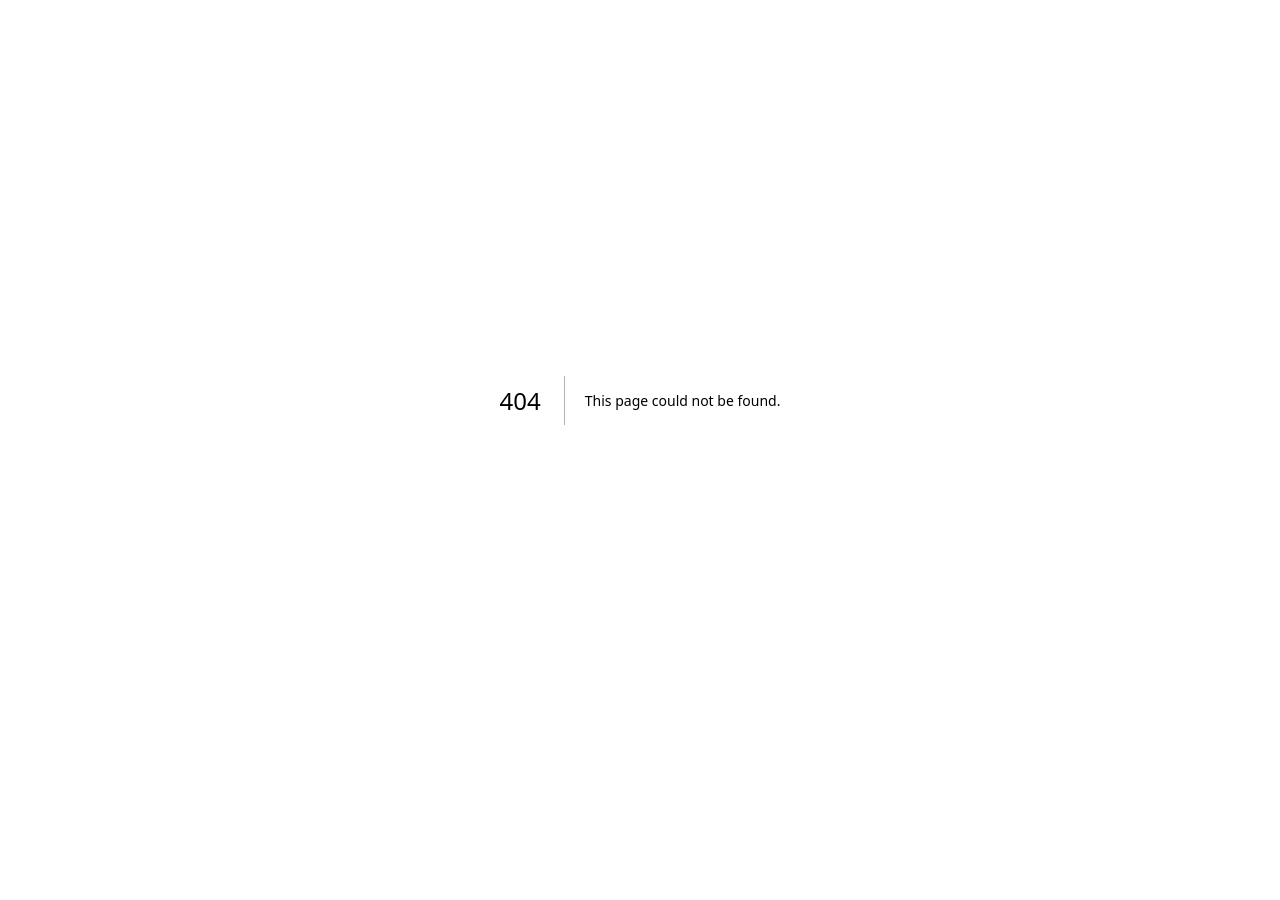
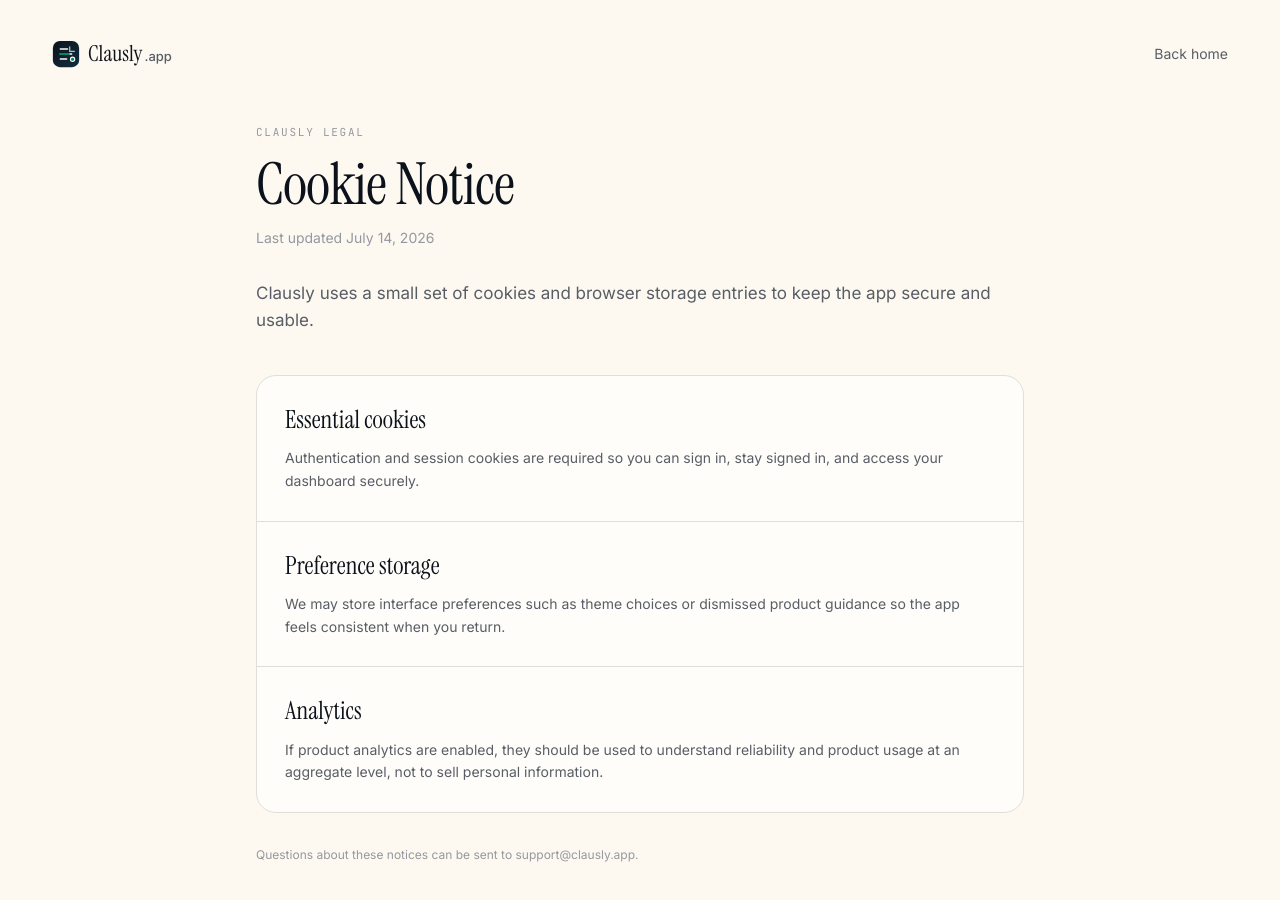
Before and after one commit to EGKIP/Clausly, a Next.js app: page /legal/cookies in a window 1280 px wide. Before the commit this address had no page. Shown: the top 900 px of the page. Before the commit the page ends 800 px from the top, so only its background shows below. Built offline with nearby package versions, Linux system fonts and the light colour scheme.

Commit message:
feat(legal): add public legal pages

```diff
--- /dev/null
+++ b/src/app/legal/[slug]/page.tsx
@@ -0,0 +1,203 @@
+import Link from "next/link";
+import { notFound } from "next/navigation";
+import type { Metadata } from "next";
+import { Logo } from "@/components/brand/logo";
+import { Container } from "@/components/ui/primitives";
+
+type LegalSlug = "terms" | "privacy" | "cookies" | "disclaimer";
+
+type LegalPage = {
+  title: string;
+  updated: string;
+  intro: string;
+  sections: Array<{
+    title: string;
+    body: string;
+  }>;
+};
+
+const legalPages: Record<LegalSlug, LegalPage> = {
+  terms: {
+    title: "Terms of Service",
+    updated: "July 14, 2026",
+    intro:
+      "These terms describe the basic rules for using Clausly while the product is in early access.",
+    sections: [
+      {
+        title: "Use of Clausly",
+        body:
+          "Clausly helps you organize contract documents, review AI-assisted summaries, and manage reminders. You are responsible for the documents you upload and for deciding how to use the information Clausly provides.",
+      },
+      {
+        title: "No legal advice",
+        body:
+          "Clausly is not a law firm and does not provide legal advice. Summaries, clause explanations, risk labels, Q&A answers, reminders, exports, and shared digests are informational only.",
+      },
+      {
+        title: "Account responsibility",
+        body:
+          "Keep your account credentials secure and use Clausly only for documents you have the right to upload, analyze, export, or share.",
+      },
+      {
+        title: "Early access changes",
+        body:
+          "Features, limits, pricing, and availability may change as Clausly moves toward production readiness. We will aim to communicate meaningful changes clearly.",
+      },
+    ],
+  },
+  privacy: {
+    title: "Privacy Policy",
+    updated: "July 14, 2026",
+    intro:
+      "This policy summarizes how Clausly handles account data and uploaded contract information.",
+    sections: [
+      {
+        title: "Information we process",
+        body:
+          "Clausly processes account details, uploaded documents, extracted text, generated summaries, clauses, dates, reminders, questions, exports, shares, and operational audit events.",
+      },
+      {
+        title: "How information is used",
+        body:
+          "We use this information to provide contract organization, AI analysis, reminders, portfolio search, billing, security, support, and product reliability.",
+      },
+      {
+        title: "Document privacy",
+        body:
+          "Your documents are scoped to your account. Share links are read-only, token-protected, and can be revoked by the account owner.",
+      },
+      {
+        title: "Service providers",
+        body:
+          "Clausly may rely on trusted providers for hosting, authentication, storage, AI processing, billing, and email delivery. These providers are used only to operate the product.",
+      },
+    ],
+  },
+  cookies: {
+    title: "Cookie Notice",
+    updated: "July 14, 2026",
+    intro:
+      "Clausly uses a small set of cookies and browser storage entries to keep the app secure and usable.",
+    sections: [
+      {
+        title: "Essential cookies",
+        body:
+          "Authentication and session cookies are required so you can sign in, stay signed in, and access your dashboard securely.",
+      },
+      {
+        title: "Preference storage",
+        body:
+          "We may store interface preferences such as theme choices or dismissed product guidance so the app feels consistent when you return.",
+      },
+      {
+        title: "Analytics",
+        body:
+          "If product analytics are enabled, they should be used to understand reliability and product usage at an aggregate level, not to sell personal information.",
+      },
+    ],
+  },
+  disclaimer: {
+    title: "Legal Disclaimer",
+    updated: "July 14, 2026",
+    intro:
+      "Clausly provides contract intelligence, organization, and reminders. It does not replace professional legal advice.",
+    sections: [
+      {
+        title: "Informational only",
+        body:
+          "AI-generated summaries, clause explanations, risk indicators, document Q&A, exports, insights, and reminders are informational aids. They may be incomplete or incorrect.",
+      },
+      {
+        title: "Review source documents",
+        body:
+          "Always review the original contract before making decisions. Pay particular attention to highlighted clauses, dates, payment obligations, renewal terms, and termination language.",
+      },
+      {
+        title: "Consult a professional",
+        body:
+          "For interpretation of rights, obligations, risk, enforceability, or legal strategy, consult a licensed attorney in the relevant jurisdiction.",
+      },
+    ],
+  },
+};
+
+export function generateStaticParams() {
+  return Object.keys(legalPages).map((slug) => ({ slug }));
+}
+
+export async function generateMetadata({
+  params,
+}: {
+  params: Promise<{ slug: string }>;
+}): Promise<Metadata> {
+  const { slug } = await params;
+  const page = getLegalPage(slug);
+  if (!page) return {};
+
+  return {
+    title: `${page.title} | Clausly`,
+    description: page.intro,
+  };
+}
+
+export default async function LegalPage({
+  params,
+}: {
+  params: Promise<{ slug: string }>;
+}) {
+  const { slug } = await params;
+  const page = getLegalPage(slug);
+  if (!page) notFound();
+
+  return (
+    <main className="min-h-screen bg-[var(--background)] text-[var(--foreground)]">
+      <Container className="py-8 sm:py-10">
+        <div className="flex items-center justify-between gap-4">
+          <Logo href="/" />
+          <Link
+            href="/"
+            className="text-sm text-[var(--muted)] transition-colors hover:text-[var(--foreground)]"
+          >
+            Back home
+          </Link>
+        </div>
+
+        <article className="mx-auto mt-14 max-w-3xl">
+          <p className="font-mono text-[11px] uppercase tracking-[0.16em] text-[var(--faint)]">
+            Clausly legal
+          </p>
+          <h1 className="mt-4 font-serif text-[44px] leading-[0.95] tracking-[-0.01em] sm:text-[58px]">
+            {page.title}
+          </h1>
+          <p className="mt-4 text-sm text-[var(--faint)]">Last updated {page.updated}</p>
+          <p className="mt-8 text-[17px] leading-relaxed text-[var(--muted)]">
+            {page.intro}
+          </p>
+
+          <div className="mt-10 divide-y divide-[var(--border)] rounded-[var(--radius-lg)] border border-[var(--border)] bg-[var(--surface)]">
+            {page.sections.map((section) => (
+              <section key={section.title} className="p-5 sm:p-7">
+                <h2 className="font-serif text-[25px] leading-tight">{section.title}</h2>
+                <p className="mt-3 text-[14px] leading-relaxed text-[var(--muted)]">
+                  {section.body}
+                </p>
+              </section>
+            ))}
+          </div>
+
+          <p className="mt-8 text-[12px] leading-relaxed text-[var(--faint)]">
+            Questions about these notices can be sent to support@clausly.app.
+          </p>
+        </article>
+      </Container>
+    </main>
+  );
+}
+
+function getLegalPage(slug: string): LegalPage | null {
+  if (slug === "terms" || slug === "privacy" || slug === "cookies" || slug === "disclaimer") {
+    return legalPages[slug];
+  }
+
+  return null;
+}
--- a/src/components/marketing/footer.tsx
+++ b/src/components/marketing/footer.tsx
@@ -10,35 +10,33 @@ const columns = [
       { href: "#preview", label: "Product tour" },
       { href: "#pricing", label: "Pricing" },
       { href: "/dashboard", label: "Live demo" },
-      { href: "#", label: "Changelog" },
     ],
   },
   {
     title: "Resources",
     links: [
       { href: "#faq", label: "FAQ" },
-      { href: "#", label: "Lease guide" },
-      { href: "#", label: "Clause library" },
-      { href: "#", label: "Security" },
-      { href: "#", label: "API (soon)" },
+      { href: "/dashboard/documents", label: "Document portfolio" },
+      { href: "/dashboard/clauses", label: "Clause library" },
+      { href: "/dashboard/compare", label: "Compare contracts" },
+      { href: "/legal/privacy", label: "Security & privacy" },
     ],
   },
   {
     title: "Company",
     links: [
-      { href: "#", label: "About" },
-      { href: "#", label: "Blog" },
-      { href: "#", label: "Contact" },
-      { href: "#", label: "Careers" },
+      { href: "/legal/disclaimer", label: "About Clausly" },
+      { href: "mailto:support@clausly.app", label: "Contact" },
+      { href: "/dashboard/settings/activity", label: "Activity log" },
     ],
   },
   {
     title: "Legal",
     links: [
-      { href: "#", label: "Terms" },
-      { href: "#", label: "Privacy" },
-      { href: "#", label: "Cookies" },
-      { href: "#", label: "Disclaimer" },
+      { href: "/legal/terms", label: "Terms" },
+      { href: "/legal/privacy", label: "Privacy" },
+      { href: "/legal/cookies", label: "Cookies" },
+      { href: "/legal/disclaimer", label: "Disclaimer" },
     ],
   },
 ];
```
